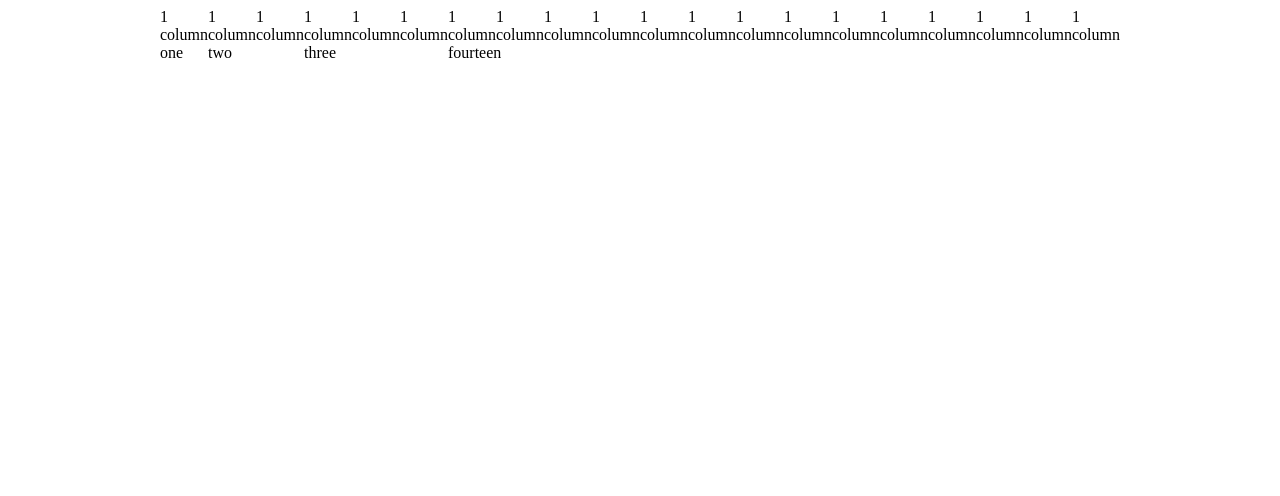
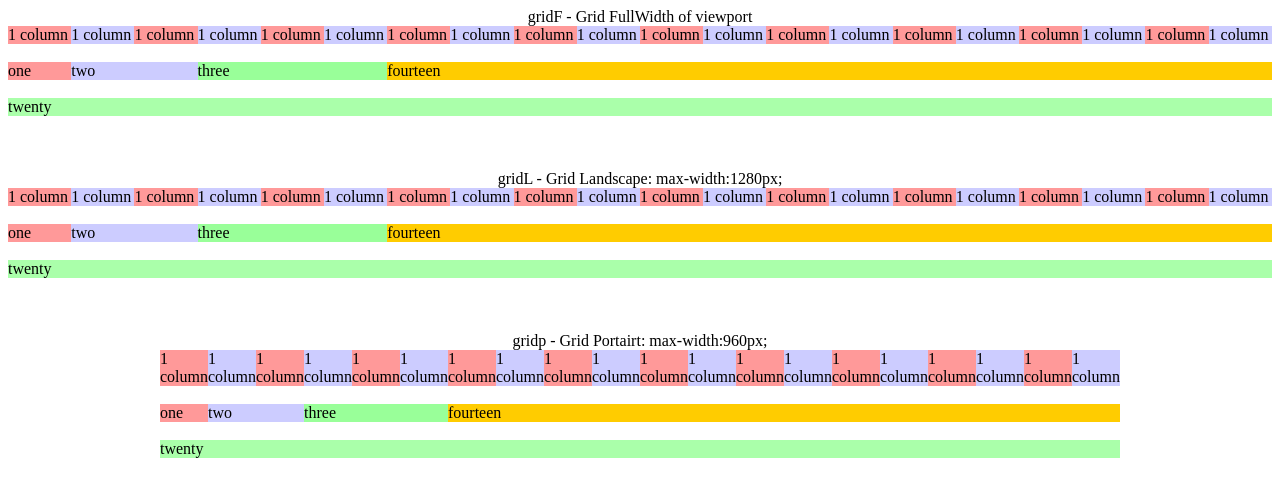
Before and after one commit to jflores82/ghostcss, a plain HTML site: page ghostframe/index.html in a window 1280 px wide. Drawn offline with Linux system fonts and the light colour scheme.

Commit message:
More examples added.

```diff
--- a/ghostframe/index.html
+++ b/ghostframe/index.html
@@ -12,83 +12,320 @@
 
 </head>
 <body>
-	<div class="gridP">
+	<div class="gridF">
 		<div class="r">
-			<div class="c1">
+			<div class="c20" style="text-align:center;">
+				gridF - Grid FullWidth of viewport
+			</div>
+		</div>
+		<div class="r">
+			<div class="c1" style="background-color:#ff9999;">
 				1 column
 			</div>
-			<div class="c1">
+			<div class="c1" style="background-color:#ccccff;">
 				1 column
 			</div>
-			<div class="c1">
+			<div class="c1" style="background-color:#ff9999;">
 				1 column
 			</div>
-			<div class="c1">
+			<div class="c1" style="background-color:#ccccff;">
 				1 column
 			</div>
-			<div class="c1">
+			<div class="c1" style="background-color:#ff9999;">
 				1 column
 			</div>
-			<div class="c1">
+			<div class="c1" style="background-color:#ccccff;">
 				1 column
 			</div>
-			<div class="c1">
+			<div class="c1" style="background-color:#ff9999;">
 				1 column
 			</div>
-			<div class="c1">
+			<div class="c1" style="background-color:#ccccff;">
 				1 column
 			</div>
-			<div class="c1">
+			<div class="c1" style="background-color:#ff9999;">
 				1 column
 			</div>
-			<div class="c1">
+			<div class="c1" style="background-color:#ccccff;">
 				1 column
 			</div>
-			<div class="c1">
+			<div class="c1" style="background-color:#ff9999;">
 				1 column
 			</div>
-			<div class="c1">
+			<div class="c1" style="background-color:#ccccff;">
 				1 column
 			</div>
-			<div class="c1">
+			<div class="c1" style="background-color:#ff9999;">
 				1 column
 			</div>
-			<div class="c1">
+			<div class="c1" style="background-color:#ccccff;">
 				1 column
 			</div>
-			<div class="c1">
+			<div class="c1" style="background-color:#ff9999;">
 				1 column
 			</div>
-			<div class="c1">
+			<div class="c1" style="background-color:#ccccff;">
 				1 column
 			</div>
-			<div class="c1">
+			<div class="c1" style="background-color:#ff9999;">
 				1 column
 			</div>
-			<div class="c1">
+			<div class="c1" style="background-color:#ccccff;">
 				1 column
 			</div>
-			<div class="c1">
+			<div class="c1" style="background-color:#ff9999;">
 				1 column
 			</div>
-			<div class="c1">
+			<div class="c1" style="background-color:#ccccff;">
 				1 column
 			</div>
 		</div>
 
 		<div class="r">
-			<div class="c1" >
+			<div class="c20">
+				&nbsp; <!-- Blank Row -->
+			</div>
+		</div>
+
+		<div class="r">
+			<div class="c1" style="background-color:#ff9999;">
 				one
 			</div>
-			<div class="c2">
+			<div class="c2" style="background-color:#ccccff;">
 				two
 			</div>
-			<div class="c3">
+			<div class="c3" style="background-color:#99ff99;">
 				three
 			</div>
-			<div class="c14">
+			<div class="c14" style="background-color:#ffcc00;">
 				fourteen
 			</div>
 		</div>
+
+		<div class="r">
+				<div class="c20">
+				&nbsp; <!-- Blank Row -->
+			</div>
+		</div>
+
+		<div class="r">
+				<div class="c20" style="background-color:#aaffaa;">
+					twenty
+			</div>
+		</div>
+
 	</div>
+
+	<br><br><br>
+
+	<div class="gridL">
+		<div class="r">
+			<div class="c20" style="text-align:center;">
+				gridL - Grid Landscape: max-width:1280px;
+			</div>
+		</div>
+		<div class="r">
+			<div class="c1" style="background-color:#ff9999;">
+				1 column
+			</div>
+			<div class="c1" style="background-color:#ccccff;">
+				1 column
+			</div>
+			<div class="c1" style="background-color:#ff9999;">
+				1 column
+			</div>
+			<div class="c1" style="background-color:#ccccff;">
+				1 column
+			</div>
+			<div class="c1" style="background-color:#ff9999;">
+				1 column
+			</div>
+			<div class="c1" style="background-color:#ccccff;">
+				1 column
+			</div>
+			<div class="c1" style="background-color:#ff9999;">
+				1 column
+			</div>
+			<div class="c1" style="background-color:#ccccff;">
+				1 column
+			</div>
+			<div class="c1" style="background-color:#ff9999;">
+				1 column
+			</div>
+			<div class="c1" style="background-color:#ccccff;">
+				1 column
+			</div>
+			<div class="c1" style="background-color:#ff9999;">
+				1 column
+			</div>
+			<div class="c1" style="background-color:#ccccff;">
+				1 column
+			</div>
+			<div class="c1" style="background-color:#ff9999;">
+				1 column
+			</div>
+			<div class="c1" style="background-color:#ccccff;">
+				1 column
+			</div>
+			<div class="c1" style="background-color:#ff9999;">
+				1 column
+			</div>
+			<div class="c1" style="background-color:#ccccff;">
+				1 column
+			</div>
+			<div class="c1" style="background-color:#ff9999;">
+				1 column
+			</div>
+			<div class="c1" style="background-color:#ccccff;">
+				1 column
+			</div>
+			<div class="c1" style="background-color:#ff9999;">
+				1 column
+			</div>
+			<div class="c1" style="background-color:#ccccff;">
+				1 column
+			</div>
+		</div>
+
+		<div class="r">
+			<div class="c20">
+				&nbsp; <!-- Blank Row -->
+			</div>
+		</div>
+
+		<div class="r">
+			<div class="c1" style="background-color:#ff9999;">
+				one
+			</div>
+			<div class="c2" style="background-color:#ccccff;">
+				two
+			</div>
+			<div class="c3" style="background-color:#99ff99;">
+				three
+			</div>
+			<div class="c14" style="background-color:#ffcc00;">
+				fourteen
+			</div>
+		</div>
+
+		<div class="r">
+				<div class="c20">
+				&nbsp; <!-- Blank Row -->
+			</div>
+		</div>
+
+		<div class="r">
+				<div class="c20" style="background-color:#aaffaa;">
+					twenty
+			</div>
+		</div>
+
+	</div>
+
+	<br><br><br>
+
+	<div class="gridP">
+		<div class="r">
+			<div class="c20" style="text-align:center;">
+				gridp - Grid Portairt: max-width:960px;
+			</div>
+		</div>
+		<div class="r">
+			<div class="c1" style="background-color:#ff9999;">
+				1 column
+			</div>
+			<div class="c1" style="background-color:#ccccff;">
+				1 column
+			</div>
+			<div class="c1" style="background-color:#ff9999;">
+				1 column
+			</div>
+			<div class="c1" style="background-color:#ccccff;">
+				1 column
+			</div>
+			<div class="c1" style="background-color:#ff9999;">
+				1 column
+			</div>
+			<div class="c1" style="background-color:#ccccff;">
+				1 column
+			</div>
+			<div class="c1" style="background-color:#ff9999;">
+				1 column
+			</div>
+			<div class="c1" style="background-color:#ccccff;">
+				1 column
+			</div>
+			<div class="c1" style="background-color:#ff9999;">
+				1 column
+			</div>
+			<div class="c1" style="background-color:#ccccff;">
+				1 column
+			</div>
+			<div class="c1" style="background-color:#ff9999;">
+				1 column
+			</div>
+			<div class="c1" style="background-color:#ccccff;">
+				1 column
+			</div>
+			<div class="c1" style="background-color:#ff9999;">
+				1 column
+			</div>
+			<div class="c1" style="background-color:#ccccff;">
+				1 column
+			</div>
+			<div class="c1" style="background-color:#ff9999;">
+				1 column
+			</div>
+			<div class="c1" style="background-color:#ccccff;">
+				1 column
+			</div>
+			<div class="c1" style="background-color:#ff9999;">
+				1 column
+			</div>
+			<div class="c1" style="background-color:#ccccff;">
+				1 column
+			</div>
+			<div class="c1" style="background-color:#ff9999;">
+				1 column
+			</div>
+			<div class="c1" style="background-color:#ccccff;">
+				1 column
+			</div>
+		</div>
+
+		<div class="r">
+			<div class="c20">
+				&nbsp; <!-- Blank Row -->
+			</div>
+		</div>
+
+		<div class="r">
+			<div class="c1" style="background-color:#ff9999;">
+				one
+			</div>
+			<div class="c2" style="background-color:#ccccff;">
+				two
+			</div>
+			<div class="c3" style="background-color:#99ff99;">
+				three
+			</div>
+			<div class="c14" style="background-color:#ffcc00;">
+				fourteen
+			</div>
+		</div>
+
+		<div class="r">
+				<div class="c20">
+				&nbsp; <!-- Blank Row -->
+			</div>
+		</div>
+
+		<div class="r">
+				<div class="c20" style="background-color:#aaffaa;">
+					twenty
+			</div>
+		</div>
+
+	</div>
+
 </body>
```
